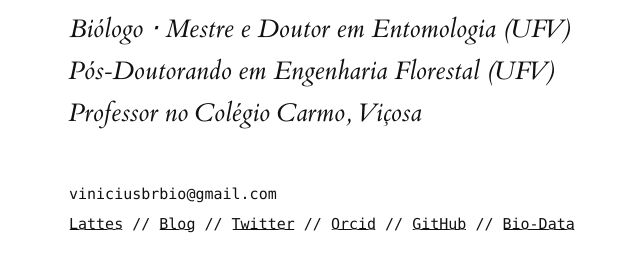
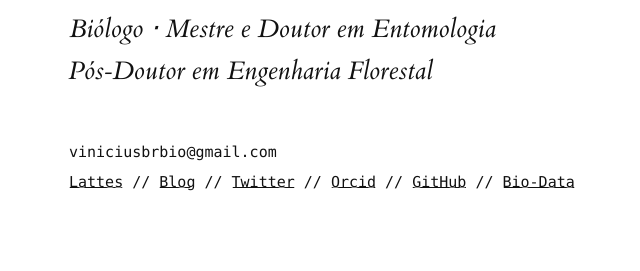
Before and after one commit to ViniciusBRodrigues/ViniciusBRodrigues.github.io, a website: page index.html in a window 1280 px wide. Shown: the part 228-499 px from the top of the page, without its empty margins (91-731 px from the left). Drawn offline with Linux system fonts and the light colour scheme.

Commit message:
Update index.html

```diff
--- a/index.html
+++ b/index.html
@@ -14,8 +14,7 @@
     <!--<p><input type="checkbox" id="vbr" class="margin-toggle"/><span class="marginnote"><img src="img/profile.png" width="70%"/></p>-->
     </section>
       <h1 id="tufte-css">Vinícius Barros Rodrigues</h1>
-      <p class="subtitle">Biólogo &#8901; Mestre e Doutor em Entomologia (UFV)</p><p class="subtitle">Pós-Doutorando em Engenharia Florestal (UFV)</p>
-      <p class="subtitle">Professor no Colégio Carmo, Viçosa</p>
+      <p class="subtitle">Biólogo &#8901; Mestre e Doutor em Entomologia</p><p class="subtitle">Pós-Doutor em Engenharia Florestal</p>
       <section>
 
         <p><code>viniciusbrbio@gmail.com<br><a href="http://buscatextual.cnpq.br/buscatextual/visualizacv.do?id=K4468361U0"> Lattes<a> // <a href="https://medium.com/bio-data-blog">Blog<a> // <a href="https://twitter.com/viniciusbrbio">Twitter<a> // <a href="https://orcid.org/0000-0003-4196-8088">Orcid<a> // <a href="https://github.com/ViniciusBRodrigues">GitHub<a> // <a href="https://bio-data.github.io/">Bio-Data<a> <!--// <a href="https://www.upwork.com/freelancers/~011514c9c2273023a4">UpWork<a>--> </code></p>
```
